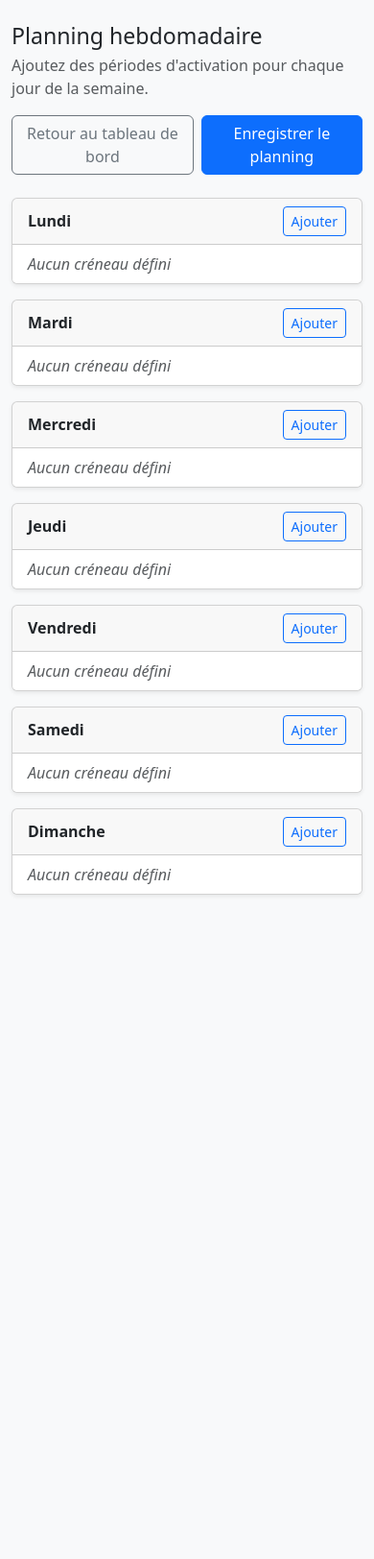
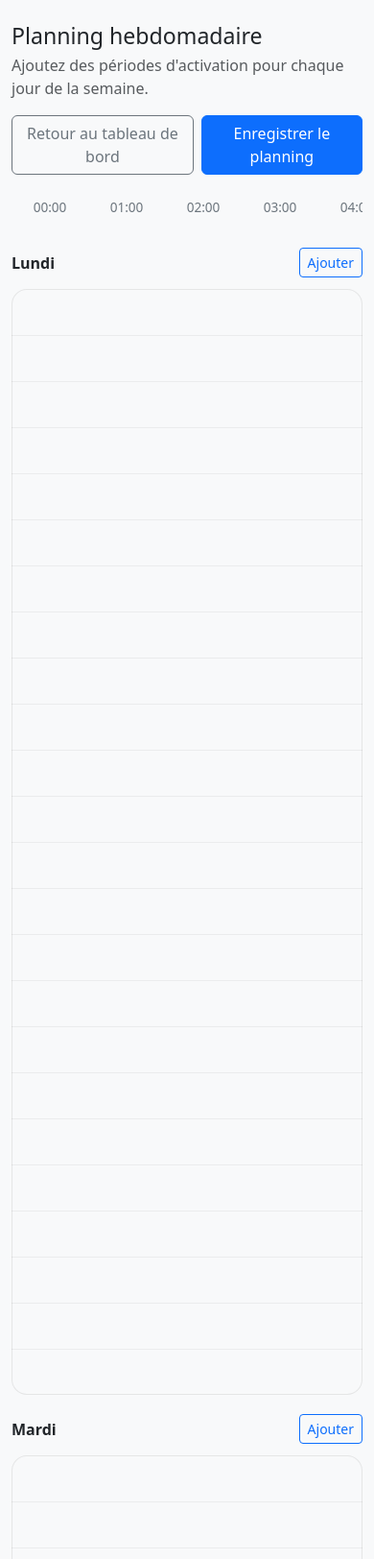
Before and after one commit to nathanmart/Domotique-radiateur, a Django app: page /planning/ in a window 390 px wide. Shown: the top 1624 px of the page at 96% size. Before the commit the page ends 933 px from the top, so only its background shows below. Run offline with Django 5.2, Linux system fonts and the light colour scheme; some libraries are stand-ins or nearby versions.

Commit message:
Add graphical weekly planning board

```diff
--- a/radiateur/templates/planning.html
+++ b/radiateur/templates/planning.html
@@ -22,7 +22,10 @@
                 </div>
             </div>
             <div id="statusAlert" class="alert d-none" role="alert"></div>
-            <div id="scheduleGrid" class="row g-3"></div>
+            <div id="scheduleBoard" class="schedule-board"></div>
+            <p class="text-muted small mt-3 mb-0">
+                Double-cliquez sur une journée pour créer rapidement un créneau à l'endroit désiré.
+            </p>
         </div>
 
         <div class="modal fade" id="slotModal" tabindex="-1" aria-labelledby="slotModalLabel" aria-hidden="true">
@@ -65,7 +68,7 @@
                 { key: 'sunday', label: 'Dimanche' },
             ];
 
-            const scheduleGrid = document.getElementById('scheduleGrid');
+            const scheduleBoard = document.getElementById('scheduleBoard');
             const statusAlert = document.getElementById('statusAlert');
             const modalElement = document.getElementById('slotModal');
             const slotModal = new bootstrap.Modal(modalElement);
@@ -77,6 +80,8 @@
             const slotError = document.getElementById('slotError');
             const saveButton = document.getElementById('saveSchedule');
 
+            const HOUR_HEIGHT = 48;
+            const MINUTE_HEIGHT = HOUR_HEIGHT / 60;
             let statusTimeout = null;
 
             function showStatus(message, type = 'info', autoHide = true) {
@@ -135,52 +140,94 @@
                 return schedule;
             }
 
+            function minutesToPixels(totalMinutes) {
+                return totalMinutes * MINUTE_HEIGHT;
+            }
+
+            function clampMinutes(minutes) {
+                return Math.max(0, Math.min(24 * 60, minutes));
+            }
+
+            function snapMinutes(minutes, step = 15) {
+                return Math.round(minutes / step) * step;
+            }
+
+            function minutesToTime(minutes) {
+                const hours = Math.floor(minutes / 60)
+                    .toString()
+                    .padStart(2, '0');
+                const mins = Math.floor(minutes % 60)
+                    .toString()
+                    .padStart(2, '0');
+                return `${hours}:${mins}`;
+            }
+
+            function timeToMinutes(timeString) {
+                const [hours, minutes] = timeString.split(':');
+                return Number.parseInt(hours, 10) * 60 + Number.parseInt(minutes, 10);
+            }
+
             function buildLayout() {
+                scheduleBoard.innerHTML = '';
+                const hoursColumn = document.createElement('div');
+                hoursColumn.className = 'schedule-hours';
+                for (let hour = 0; hour < 24; hour += 1) {
+                    const hourRow = document.createElement('div');
+                    hourRow.className = 'schedule-hour';
+                    hourRow.textContent = `${hour.toString().padStart(2, '0')}:00`;
+                    hoursColumn.appendChild(hourRow);
+                }
+
+                const daysWrapper = document.createElement('div');
+                daysWrapper.className = 'schedule-days';
+
                 DAYS.forEach(({ key, label }) => {
                     const column = document.createElement('div');
-                    column.className = 'col-12 col-md-6 col-lg-4';
+                    column.className = 'schedule-day';
                     column.innerHTML = `
-                        <div class="card shadow-sm h-100 schedule-card" data-day="${key}">
-                            <div class="card-header d-flex justify-content-between align-items-center">
-                                <span class="fw-semibold">${label}</span>
-                                <button type="button" class="btn btn-sm btn-outline-primary" data-action="add-slot" data-day="${key}">
-                                    Ajouter
-                                </button>
-                            </div>
-                            <ul class="list-group list-group-flush" data-role="slot-list"></ul>
+                        <div class="schedule-day-header">
+                            <span class="fw-semibold">${label}</span>
+                            <button type="button" class="btn btn-sm btn-outline-primary" data-action="add-slot" data-day="${key}">
+                                Ajouter
+                            </button>
                         </div>
+                        <div class="schedule-day-body" data-day="${key}" data-role="slot-track"></div>
                     `;
-                    scheduleGrid.appendChild(column);
+                    daysWrapper.appendChild(column);
                 });
+
+                scheduleBoard.appendChild(hoursColumn);
+                scheduleBoard.appendChild(daysWrapper);
             }
 
             function renderDay(dayKey) {
-                const dayCard = scheduleGrid.querySelector(`[data-day="${dayKey}"]`);
-                if (!dayCard) {
+                const dayTrack = scheduleBoard.querySelector(`.schedule-day-body[data-day="${dayKey}"]`);
+                if (!dayTrack) {
                     return;
                 }
-                const list = dayCard.querySelector('[data-role="slot-list"]');
-                list.innerHTML = '';
                 const slots = currentSchedule[dayKey] || [];
-                if (!slots.length) {
-                    const emptyItem = document.createElement('li');
-                    emptyItem.className = 'list-group-item text-muted slot-empty';
-                    emptyItem.textContent = 'Aucun créneau défini';
-                    list.appendChild(emptyItem);
-                    return;
-                }
+                dayTrack.innerHTML = '';
 
                 slots.forEach((slot, index) => {
-                    const item = document.createElement('li');
-                    item.className = 'list-group-item d-flex justify-content-between align-items-center gap-2';
-                    item.innerHTML = `
-                        <span class="slot-label">${slot.start} – ${slot.end}</span>
-                        <div class="btn-group btn-group-sm" role="group">
-                            <button type="button" class="btn btn-outline-secondary" data-action="edit-slot" data-day="${dayKey}" data-index="${index}">Modifier</button>
-                            <button type="button" class="btn btn-outline-danger" data-action="delete-slot" data-day="${dayKey}" data-index="${index}">Supprimer</button>
+                    const block = document.createElement('div');
+                    block.className = 'schedule-slot';
+                    block.dataset.day = dayKey;
+                    block.dataset.index = index;
+
+                    const startMinutes = timeToMinutes(slot.start);
+                    const endMinutes = timeToMinutes(slot.end);
+                    block.style.top = `${minutesToPixels(startMinutes)}px`;
+                    block.style.height = `${minutesToPixels(endMinutes - startMinutes)}px`;
+
+                    block.innerHTML = `
+                        <div class="schedule-slot-time">${slot.start} – ${slot.end}</div>
+                        <div class="schedule-slot-actions">
+                            <button type="button" class="btn btn-sm btn-light" data-action="edit-slot" data-day="${dayKey}" data-index="${index}">Modifier</button>
+                            <button type="button" class="btn btn-sm btn-danger" data-action="delete-slot" data-day="${dayKey}" data-index="${index}">Supprimer</button>
                         </div>
                     `;
-                    list.appendChild(item);
+
+                    dayTrack.appendChild(block);
                 });
             }
 
@@ -224,7 +271,7 @@
                     });
             }
 
-            function handleAddOrEdit(dayKey, index = null) {
+            function handleAddOrEdit(dayKey, index = null, defaultStart = '', defaultEnd = '') {
                 slotError.textContent = '';
                 dayInput.value = dayKey;
                 indexInput.value = index !== null ? String(index) : '';
@@ -237,8 +284,8 @@
                         titleElement.textContent = 'Modifier le créneau';
                     }
                 } else {
-                    startInput.value = '';
-                    endInput.value = '';
+                    startInput.value = defaultStart;
+                    endInput.value = defaultEnd;
                     if (titleElement) {
                         titleElement.textContent = 'Ajouter un créneau';
                     }
@@ -293,7 +340,7 @@
                 persistSchedule(index !== null ? 'Créneau modifié.' : 'Créneau ajouté.');
             });
 
-            scheduleGrid.addEventListener('click', (event) => {
+            scheduleBoard.addEventListener('click', (event) => {
                 const actionButton = event.target.closest('button[data-action]');
                 if (!actionButton) {
                     return;
@@ -315,6 +362,23 @@
                 persistSchedule();
             });
 
+            scheduleBoard.addEventListener('dblclick', (event) => {
+                const track = event.target.closest('[data-role="slot-track"]');
+                if (!track) {
+                    return;
+                }
+                const { day } = track.dataset;
+                const rect = track.getBoundingClientRect();
+                const offsetMinutes = clampMinutes((event.clientY - rect.top) / MINUTE_HEIGHT);
+                const baseStart = clampMinutes(snapMinutes(offsetMinutes));
+                const startMinutes = Math.min(baseStart, 24 * 60 - 15);
+                let endMinutes = clampMinutes(startMinutes + 60);
+                if (endMinutes <= startMinutes) {
+                    endMinutes = clampMinutes(startMinutes + 15);
+                }
+                handleAddOrEdit(day, null, minutesToTime(startMinutes), minutesToTime(endMinutes));
+            });
+
             modalElement.addEventListener('hidden.bs.modal', () => {
                 slotForm.reset();
                 slotError.textContent = '';
--- a/static/css/planning.css
+++ b/static/css/planning.css
@@ -1,22 +1,10 @@
+:root {
+    --schedule-hour-height: 48px;
+    --schedule-slot-radius: 0.75rem;
+}
+
 body {
     min-height: 100vh;
-}
-
-.schedule-card {
-    transition: transform 0.2s ease, box-shadow 0.2s ease;
-}
-
-.schedule-card:hover {
-    transform: translateY(-2px);
-    box-shadow: 0 0.5rem 1rem rgba(0, 0, 0, 0.12);
-}
-
-.slot-label {
-    font-weight: 600;
-}
-
-.slot-empty {
-    font-style: italic;
 }
 
 #statusAlert {
@@ -24,3 +12,148 @@ body {
     top: 1rem;
     z-index: 1030;
 }
+
+.schedule-board {
+    display: grid;
+    grid-template-columns: auto 1fr;
+    gap: 1.5rem;
+    align-items: start;
+}
+
+.schedule-hours {
+    display: flex;
+    flex-direction: column;
+    gap: 0;
+    height: calc(var(--schedule-hour-height) * 24);
+    position: sticky;
+    top: 6rem;
+    align-self: flex-start;
+}
+
+.schedule-hours::after {
+    content: '24:00';
+    position: absolute;
+    right: 0.5rem;
+    bottom: -0.8rem;
+    font-size: 0.85rem;
+    color: #6c757d;
+}
+
+.schedule-hour {
+    flex: 0 0 var(--schedule-hour-height);
+    font-size: 0.85rem;
+    color: #6c757d;
+    display: flex;
+    align-items: flex-start;
+    justify-content: flex-end;
+    padding-right: 0.5rem;
+    position: relative;
+}
+
+.schedule-hour::after {
+    content: '';
+    position: absolute;
+    right: -0.75rem;
+    left: 100%;
+    top: calc(var(--schedule-hour-height) - 1px);
+    border-bottom: 1px solid rgba(0, 0, 0, 0.08);
+}
+
+.schedule-days {
+    display: grid;
+    gap: 1.25rem;
+    grid-template-columns: repeat(auto-fit, minmax(220px, 1fr));
+}
+
+.schedule-day {
+    display: flex;
+    flex-direction: column;
+    gap: 0.75rem;
+}
+
+.schedule-day-header {
+    display: flex;
+    align-items: center;
+    justify-content: space-between;
+    gap: 0.75rem;
+}
+
+.schedule-day-body {
+    position: relative;
+    border: 1px solid rgba(0, 0, 0, 0.08);
+    border-radius: calc(var(--schedule-slot-radius) + 0.25rem);
+    background-image: repeating-linear-gradient(
+        to bottom,
+        #f8f9fa,
+        #f8f9fa calc(var(--schedule-hour-height) - 1px),
+        rgba(0, 0, 0, 0.05) calc(var(--schedule-hour-height) - 1px),
+        rgba(0, 0, 0, 0.05) var(--schedule-hour-height)
+    );
+    height: calc(var(--schedule-hour-height) * 24);
+    padding: 0.25rem;
+    overflow: hidden;
+}
+
+.schedule-slot {
+    position: absolute;
+    left: 0.5rem;
+    right: 0.5rem;
+    border-radius: var(--schedule-slot-radius);
+    background: linear-gradient(135deg, #0d6efd, #4dabf7);
+    box-shadow: 0 0.75rem 1.5rem rgba(13, 110, 253, 0.15);
+    color: #fff;
+    padding: 0.75rem 0.75rem 0.65rem;
+    display: flex;
+    flex-direction: column;
+    gap: 0.5rem;
+    cursor: pointer;
+    transition: transform 0.2s ease, box-shadow 0.2s ease;
+}
+
+.schedule-slot:hover {
+    transform: translateY(-4px);
+    box-shadow: 0 1.25rem 2.5rem rgba(13, 110, 253, 0.25);
+}
+
+.schedule-slot-time {
+    font-weight: 600;
+    letter-spacing: 0.02em;
+}
+
+.schedule-slot-actions {
+    display: flex;
+    gap: 0.5rem;
+}
+
+.schedule-slot-actions .btn {
+    flex: 1 1 auto;
+}
+
+@media (max-width: 991.98px) {
+    .schedule-board {
+        grid-template-columns: 1fr;
+    }
+
+    .schedule-hours {
+        flex-direction: row;
+        align-items: flex-end;
+        height: auto;
+        position: static;
+        overflow-x: auto;
+        padding-bottom: 0.5rem;
+    }
+
+    .schedule-hours::after {
+        display: none;
+    }
+
+    .schedule-hour {
+        flex: 0 0 80px;
+        justify-content: center;
+        padding-right: 0;
+    }
+
+    .schedule-hour::after {
+        display: none;
+    }
+}
```
